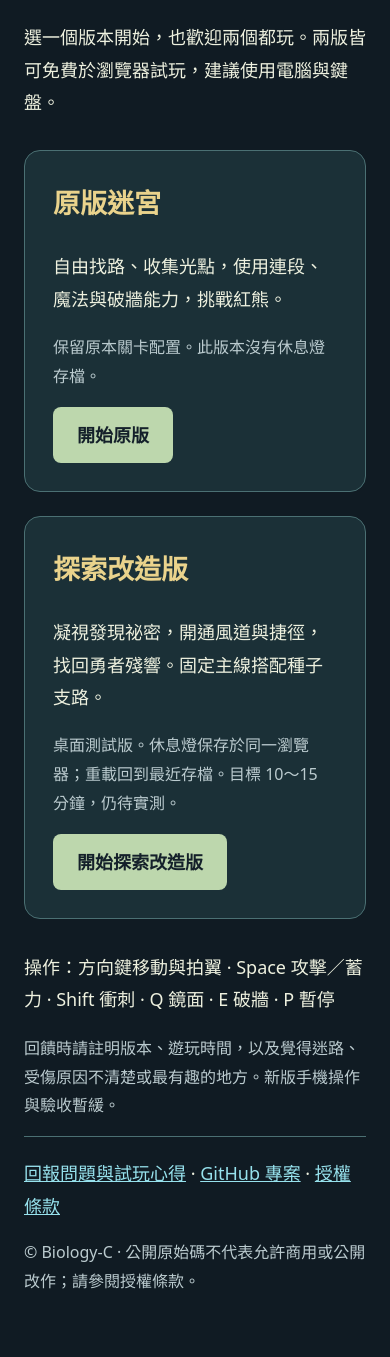
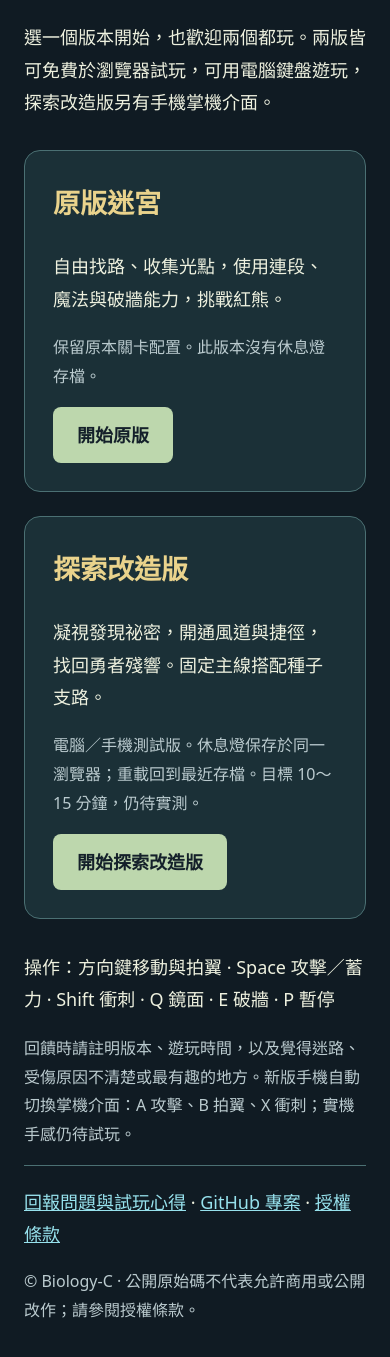
Before and after one commit to Biology-C/eye-creature, a website: page scripts/pages-versions.html in a window 390 px wide. Shown: the part 217-1574 px from the top of the page. Drawn offline with Linux system fonts and the light colour scheme.

Commit message:
Link the phone handheld interface in exploration preview descriptions

```diff
--- a/scripts/pages-versions.html
+++ b/scripts/pages-versions.html
@@ -5,9 +5,9 @@
 <style>
 *{box-sizing:border-box}body{margin:0;background:#101b23;color:#eef1df;font:18px/1.8 system-ui,sans-serif}main{max-width:960px;margin:auto;padding:64px 24px}small{color:#8cd5d6;letter-spacing:.15em}h1{line-height:1.3}section{display:grid;grid-template-columns:repeat(auto-fit,minmax(270px,1fr));gap:24px;margin:32px 0}article{border:1px solid #4b7073;border-radius:16px;padding:28px;background:#1b3037}h2{margin-top:0;color:#ead38c}.play{display:inline-block;background:#bdd7ad;color:#14202a;font-weight:bold;padding:12px 24px;border-radius:8px;text-decoration:none}a{color:#97e2ed}a:focus-visible{outline:3px solid #fff;outline-offset:5px}.note{color:#bbcbcf;font-size:16px}footer{border-top:1px solid #4b7073;padding-top:20px}
 </style>
-<main><small>EYE CREATURE / PLAYTEST</small><h1>同一隻眼球，兩種探索體驗。</h1><p>選一個版本開始，也歡迎兩個都玩。兩版皆可免費於瀏覽器試玩，建議使用電腦與鍵盤。</p>
+<main><small>EYE CREATURE / PLAYTEST</small><h1>同一隻眼球，兩種探索體驗。</h1><p>選一個版本開始，也歡迎兩個都玩。兩版皆可免費於瀏覽器試玩，可用電腦鍵盤遊玩，探索改造版另有手機掌機介面。</p>
 <section><article><h2>原版迷宮</h2><p>自由找路、收集光點，使用連段、魔法與破牆能力，挑戰紅熊。</p><p class="note">保留原本關卡配置。此版本沒有休息燈存檔。</p><a class="play" href="../">開始原版</a></article>
-<article><h2>探索改造版</h2><p>凝視發現祕密，開通風道與捷徑，找回勇者殘響。固定主線搭配種子支路。</p><p class="note">桌面測試版。休息燈保存於同一瀏覽器；重載回到最近存檔。目標 10～15 分鐘，仍待實測。</p><a class="play" href="../preview/">開始探索改造版</a></article></section>
+<article><h2>探索改造版</h2><p>凝視發現祕密，開通風道與捷徑，找回勇者殘響。固定主線搭配種子支路。</p><p class="note">電腦／手機測試版。休息燈保存於同一瀏覽器；重載回到最近存檔。目標 10～15 分鐘，仍待實測。</p><a class="play" href="../preview/">開始探索改造版</a></article></section>
 <p>操作：方向鍵移動與拍翼 · Space 攻擊／蓄力 · Shift 衝刺 · Q 鏡面 · E 破牆 · P 暫停</p>
-<p class="note">回饋時請註明版本、遊玩時間，以及覺得迷路、受傷原因不清楚或最有趣的地方。新版手機操作與驗收暫緩。</p>
+<p class="note">回饋時請註明版本、遊玩時間，以及覺得迷路、受傷原因不清楚或最有趣的地方。新版手機自動切換掌機介面：A 攻擊、B 拍翼、X 衝刺；實機手感仍待試玩。</p>
 <footer><a href="https://github.com/Biology-C/eye-creature/issues">回報問題與試玩心得</a> · <a href="https://github.com/Biology-C/eye-creature">GitHub 專案</a> · <a href="../LICENSE">授權條款</a><p class="note">© Biology-C · 公開原始碼不代表允許商用或公開改作；請參閱授權條款。</p></footer></main></html>
```
Also changed, not shown: docs/PUBLISHING.md (+1 -1 lines), README.md, README_EN.md.
